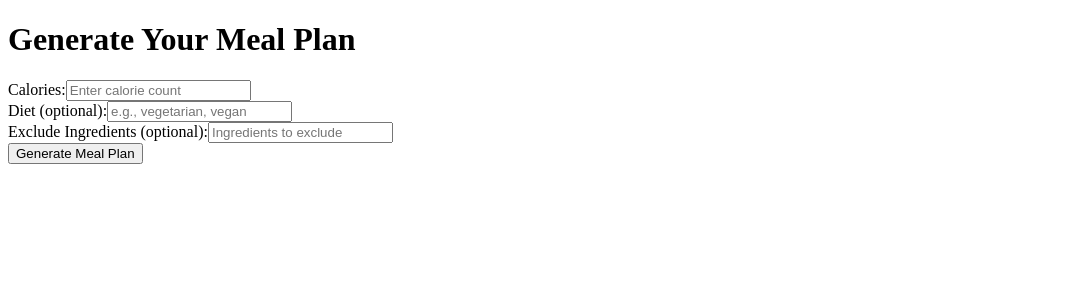
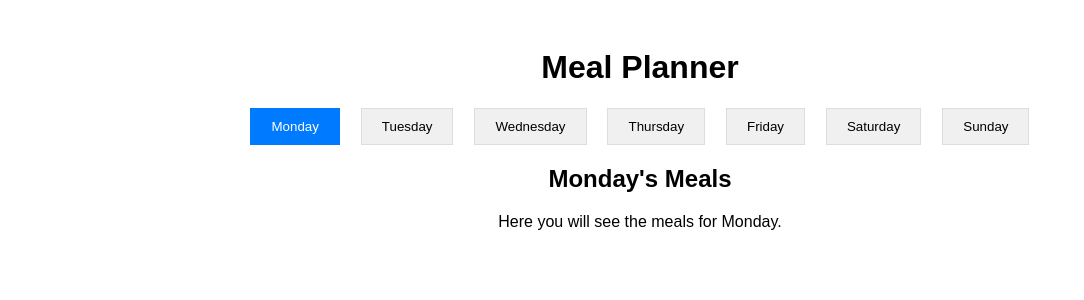
Before and after one commit to ErajT/dietician-AI, a Next.js app: page /mealgenerator in a window 1280 px wide. Shown: the top 300 px of the page, without its empty margins (0-1084 px from the left). Built offline with nearby package versions, Linux system fonts and the light colour scheme.

Commit message:
frontend update

```diff
--- a/app/mealgenerator/page.js
+++ b/app/mealgenerator/page.js
@@ -1,97 +1,183 @@
+// 'use client';
+
+// import { useState } from 'react';
+
+// export default function MealPlanGenerator() {
+//   const [calories, setCalories] = useState('');
+//   const [diet, setDiet] = useState('');
+//   const [exclude, setExclude] = useState('');
+//   const [mealPlan, setMealPlan] = useState(null);
+//   const [error, setError] = useState('');
+
+//   const handleSubmit = async (e) => {
+//     e.preventDefault();
+//     setError('');
+//     setMealPlan(null);
+
+//     // Validate input
+//     if (!calories) {
+//       setError('Calories are required');
+//       return;
+//     }
+
+//     try {
+//       // Make a POST request to the API
+//       const response = await fetch('/api/meal-plan', {
+//         method: 'POST',
+//         headers: { 'Content-Type': 'application/json' },
+//         body: JSON.stringify({ calories, diet, exclude })
+//       });
+
+//       if (!response.ok) {
+//         throw new Error('Failed to generate meal plan');
+//       }
+
+//       // Get the meal plan from the response
+//       const data = await response.json();
+//       setMealPlan(data);
+//     } catch (error) {
+//       setError('An error occurred while generating the meal plan');
+//     }
+//   };
+
+//   return (
+//     <div>
+//       <h1>Generate Your Meal Plan</h1>
+//       <form onSubmit={handleSubmit}>
+//         <div>
+//           <label>Calories:</label>
+//           <input
+//             type="number"
+//             value={calories}
+//             onChange={(e) => setCalories(e.target.value)}
+//             placeholder="Enter calorie count"
+//           />
+//         </div>
+//         <div>
+//           <label>Diet (optional):</label>
+//           <input
+//             type="text"
+//             value={diet}
+//             onChange={(e) => setDiet(e.target.value)}
+//             placeholder="e.g., vegetarian, vegan"
+//           />
+//         </div>
+//         <div>
+//           <label>Exclude Ingredients (optional):</label>
+//           <input
+//             type="text"
+//             value={exclude}
+//             onChange={(e) => setExclude(e.target.value)}
+//             placeholder="Ingredients to exclude"
+//           />
+//         </div>
+//         <button type="submit">Generate Meal Plan</button>
+//       </form>
+
+//       {error && <p style={{ color: 'red' }}>{error}</p>}
+
+//       {mealPlan && (
+//         <div>
+//           <h2>Your Meal Plan</h2>
+//           <ul>
+//             {mealPlan.meals.map((meal) => (
+//               <li key={meal.id}>
+//                 {meal.title} (Ready in {meal.readyInMinutes} minutes, Servings: {meal.servings})
+//               </li>
+//             ))}
+//           </ul>
+//           <p>Total Calories: {mealPlan.nutrients.calories}</p>
+//           <p>Protein: {mealPlan.nutrients.protein}g</p>
+//           <p>Fat: {mealPlan.nutrients.fat}g</p>
+//           <p>Carbs: {mealPlan.nutrients.carbohydrates}g</p>
+//         </div>
+//       )}
+//     </div>
+//   );
+// }
+
+
+
+
+
+
+
+
+
+
+
 'use client';
 
 import { useState } from 'react';
 
-export default function MealPlanGenerator() {
-  const [calories, setCalories] = useState('');
-  const [diet, setDiet] = useState('');
-  const [exclude, setExclude] = useState('');
-  const [mealPlan, setMealPlan] = useState(null);
-  const [error, setError] = useState('');
+export default function MealPlanner() {
+  const [activeTab, setActiveTab] = useState('Monday'); // Track the active tab
 
-  const handleSubmit = async (e) => {
-    e.preventDefault();
-    setError('');
-    setMealPlan(null);
-
-    // Validate input
-    if (!calories) {
-      setError('Calories are required');
-      return;
-    }
-
-    try {
-      // Make a POST request to the API
-      const response = await fetch('/api/meal-plan', {
-        method: 'POST',
-        headers: { 'Content-Type': 'application/json' },
-        body: JSON.stringify({ calories, diet, exclude })
-      });
-
-      if (!response.ok) {
-        throw new Error('Failed to generate meal plan');
-      }
-
-      // Get the meal plan from the response
-      const data = await response.json();
-      setMealPlan(data);
-    } catch (error) {
-      setError('An error occurred while generating the meal plan');
-    }
+  // Function to switch between tabs
+  const handleTabClick = (day) => {
+    setActiveTab(day);
   };
 
   return (
-    <div>
-      <h1>Generate Your Meal Plan</h1>
-      <form onSubmit={handleSubmit}>
-        <div>
-          <label>Calories:</label>
-          <input
-            type="number"
-            value={calories}
-            onChange={(e) => setCalories(e.target.value)}
-            placeholder="Enter calorie count"
-          />
-        </div>
-        <div>
-          <label>Diet (optional):</label>
-          <input
-            type="text"
-            value={diet}
-            onChange={(e) => setDiet(e.target.value)}
-            placeholder="e.g., vegetarian, vegan"
-          />
-        </div>
-        <div>
-          <label>Exclude Ingredients (optional):</label>
-          <input
-            type="text"
-            value={exclude}
-            onChange={(e) => setExclude(e.target.value)}
-            placeholder="Ingredients to exclude"
-          />
-        </div>
-        <button type="submit">Generate Meal Plan</button>
-      </form>
+    <div style={styles.container}>
+      {/* Meal Planner Heading */}
+      <div style={styles.header}>
+        <h1>Meal Planner</h1>
+      </div>
 
-      {error && <p style={{ color: 'red' }}>{error}</p>}
+      {/* Tabs for each day */}
+      <div style={styles.tabs}>
+        {['Monday', 'Tuesday', 'Wednesday', 'Thursday', 'Friday', 'Saturday', 'Sunday'].map((day) => (
+          <button
+            key={day}
+            style={activeTab === day ? styles.activeTab : styles.tab}
+            onClick={() => handleTabClick(day)}
+          >
+            {day}
+          </button>
+        ))}
+      </div>
 
-      {mealPlan && (
-        <div>
-          <h2>Your Meal Plan</h2>
-          <ul>
-            {mealPlan.meals.map((meal) => (
-              <li key={meal.id}>
-                {meal.title} (Ready in {meal.readyInMinutes} minutes, Servings: {meal.servings})
-              </li>
-            ))}
-          </ul>
-          <p>Total Calories: {mealPlan.nutrients.calories}</p>
-          <p>Protein: {mealPlan.nutrients.protein}g</p>
-          <p>Fat: {mealPlan.nutrients.fat}g</p>
-          <p>Carbs: {mealPlan.nutrients.carbohydrates}g</p>
-        </div>
-      )}
+      {/* Display content based on active tab */}
+      <div style={styles.content}>
+        <h2>{activeTab}'s Meals</h2>
+        <p>Here you will see the meals for {activeTab}.</p>
+      </div>
     </div>
   );
 }
+
+// Inline styles
+const styles = {
+  container: {
+    fontFamily: 'Arial, sans-serif',
+    margin: '0 auto',
+    padding: '20px',
+    maxWidth: '800px',
+  },
+  header: {
+    textAlign: 'center',
+    marginBottom: '20px',
+  },
+  tabs: {
+    display: 'flex',
+    justifyContent: 'space-around',
+    marginBottom: '20px',
+  },
+  tab: {
+    padding: '10px 20px',
+    backgroundColor: '#f0f0f0',
+    border: '1px solid #ddd',
+    cursor: 'pointer',
+  },
+  activeTab: {
+    padding: '10px 20px',
+    backgroundColor: '#007bff',
+    color: '#fff',
+    border: '1px solid #007bff',
+    cursor: 'pointer',
+  },
+  content: {
+    textAlign: 'center',
+  },
+};
```
